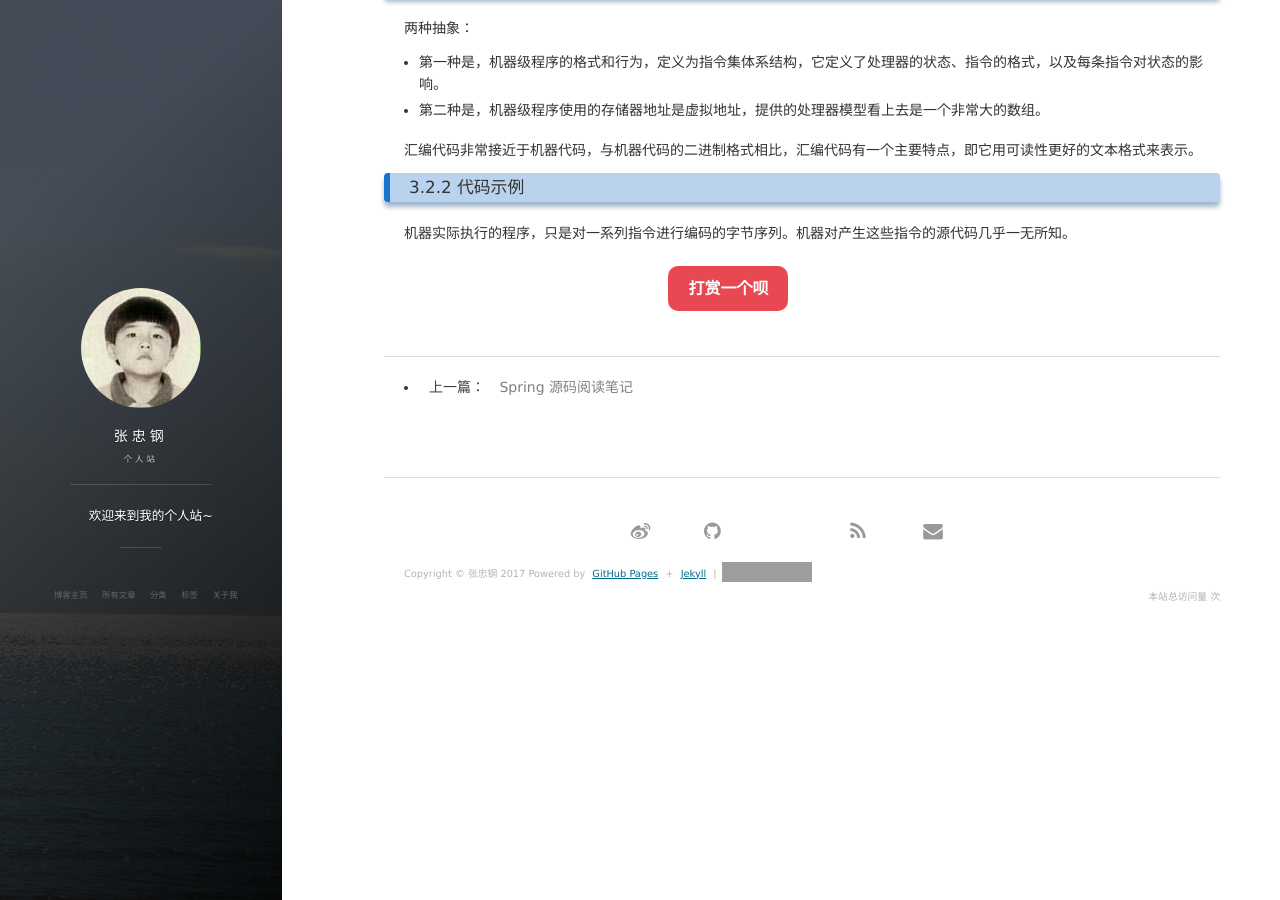
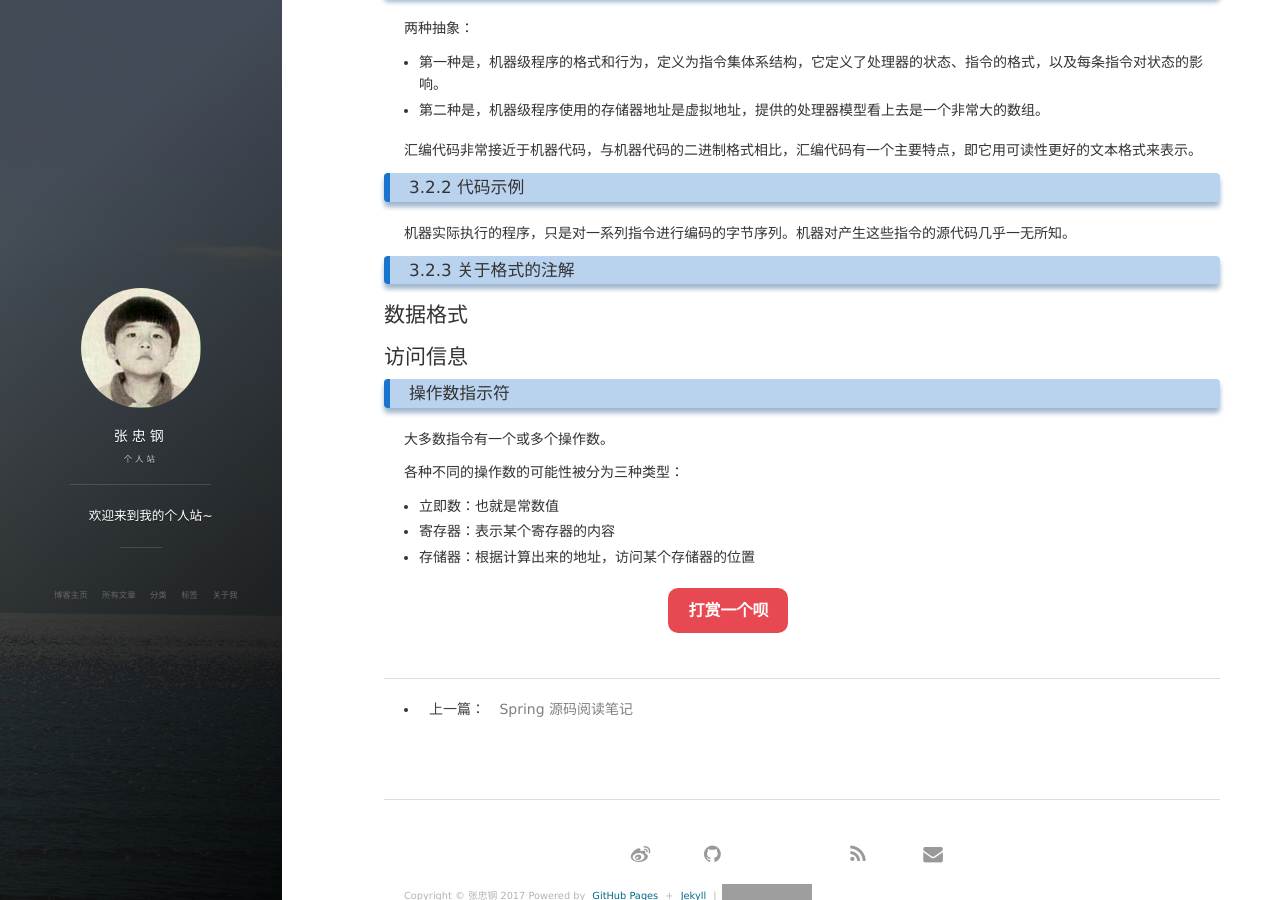
Before and after one commit to zhzhgang/zhzhgang.github.io, a Jekyll site: the page built from _posts/2017-04-09-ComputerSystemNotes.md, in a window 1280 px wide and 900 px high, scrolled down 1717 px. Built offline with Jekyll 4.4.1, drawn with Linux system fonts in a browser that asks for light colours; nearby versions of some CDN libraries; comment, search, counter and statistics services are not loaded; grey boxes are pictures that could not be loaded.

Commit message:
Edit 2017-04-09-ComputerSystemNotes.md

```diff
--- a/_posts/2017-04-09-ComputerSystemNotes.md
+++ b/_posts/2017-04-09-ComputerSystemNotes.md
@@ -96,3 +96,22 @@ C 语言中，字符串被编码为一个以 null （值为 0）字符结尾的
 ### 3.2.2 代码示例
 
 机器实际执行的程序，只是对一系列指令进行编码的字节序列。机器对产生这些指令的源代码几乎一无所知。
+
+
+### 3.2.3 关于格式的注解
+
+
+## 数据格式
+
+
+## 访问信息
+
+### 操作数指示符
+
+大多数指令有一个或多个操作数。
+
+各种不同的操作数的可能性被分为三种类型：
+
+* 立即数：也就是常数值
+* 寄存器：表示某个寄存器的内容
+* 存储器：根据计算出来的地址，访问某个存储器的位置
```
